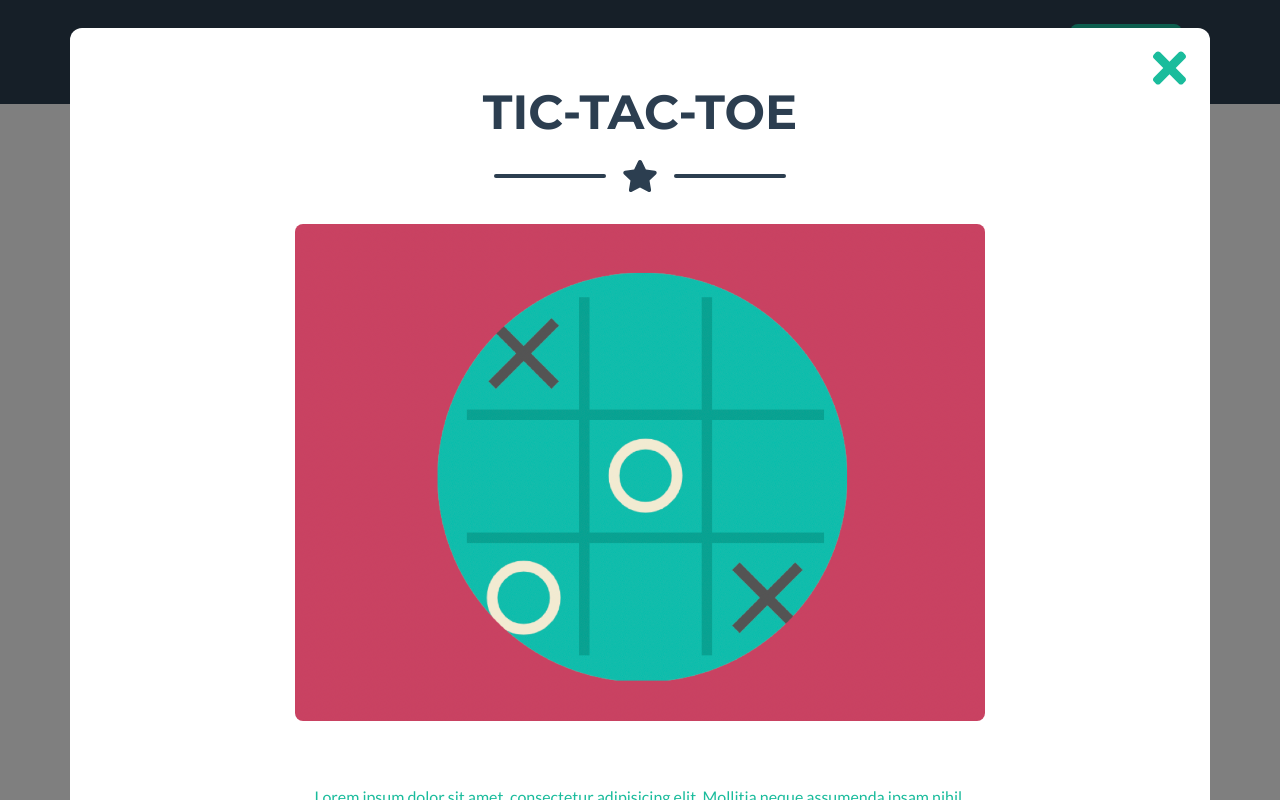
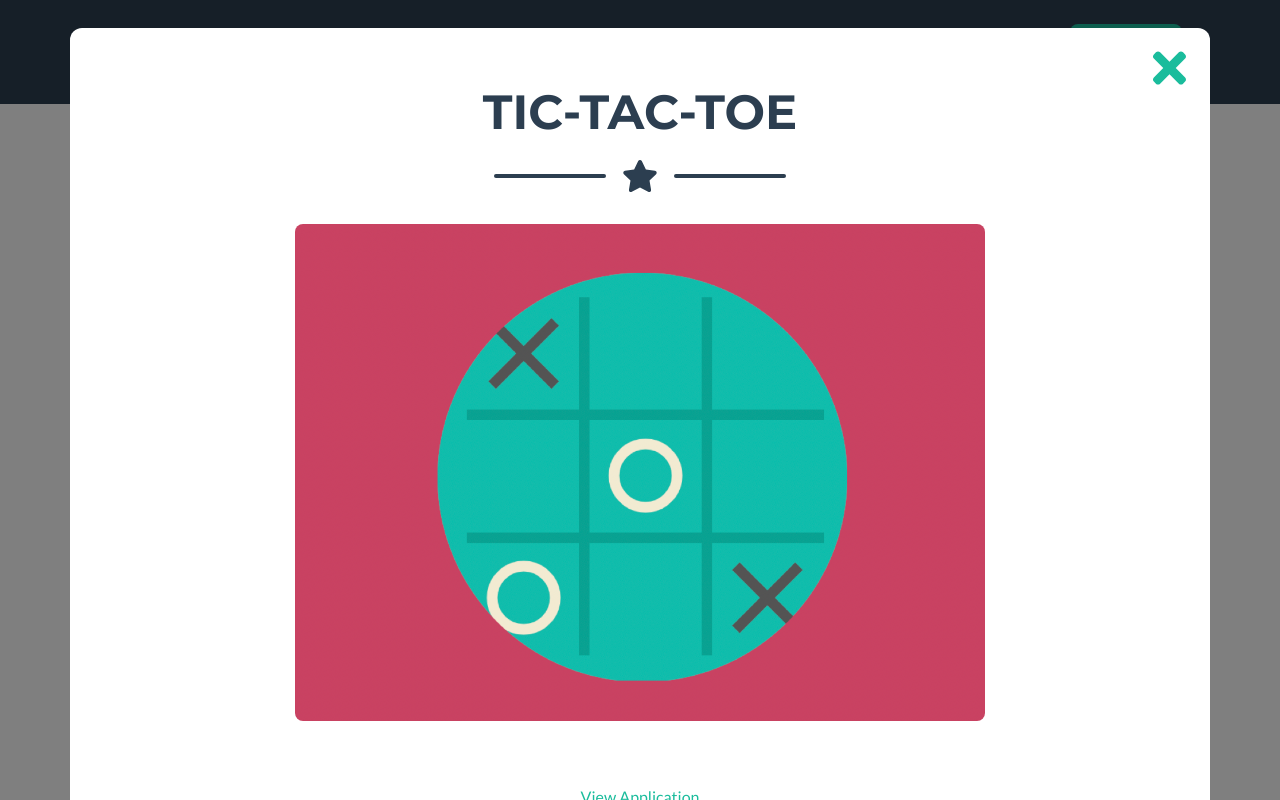
Before and after one commit to Jencastioni/jencastioni.github.io, a website: page index.html in a window 1280 px wide. Both pictures are taken after a click on the element 260 px from the left and 1151 px from the top of the page. Shown: the part 751-1551 px from the top of the page. Drawn offline with nearby package versions, Linux system fonts and the light colour scheme.

Commit message:
tic tac toe modal link

```diff
--- a/index.html
+++ b/index.html
@@ -263,7 +263,7 @@
                                     <img class="img-fluid rounded mb-5" src="assets/img/portfolio/tictactoe.png" alt="" />
                                     <!-- Portfolio Modal - Text-->
                                     <p><a href="https://jencastioni.github.io/Tic-Tac-Toe-client/" target="_blank" title="View Application"></p>
-                                    <p class="mb-5">Lorem ipsum dolor sit amet, consectetur adipisicing elit. Mollitia neque assumenda ipsam nihil, molestias magnam, recusandae quos quis inventore quisquam velit asperiores, vitae? Reprehenderit soluta, eos quod consequuntur itaque. Nam.</p>
+                                    <p class="mb-5">View Application</p>
                                     <button class="btn btn-primary" data-dismiss="modal">
                                         <i class="fas fa-times fa-fw"></i>
                                         Close Window
```
